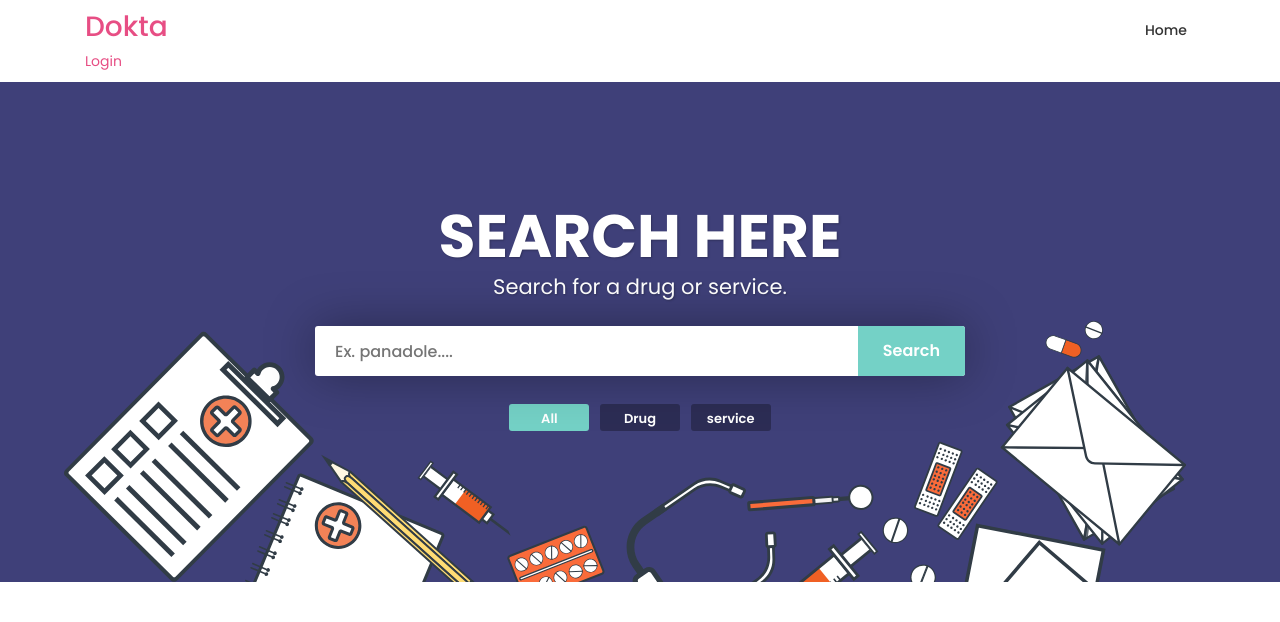
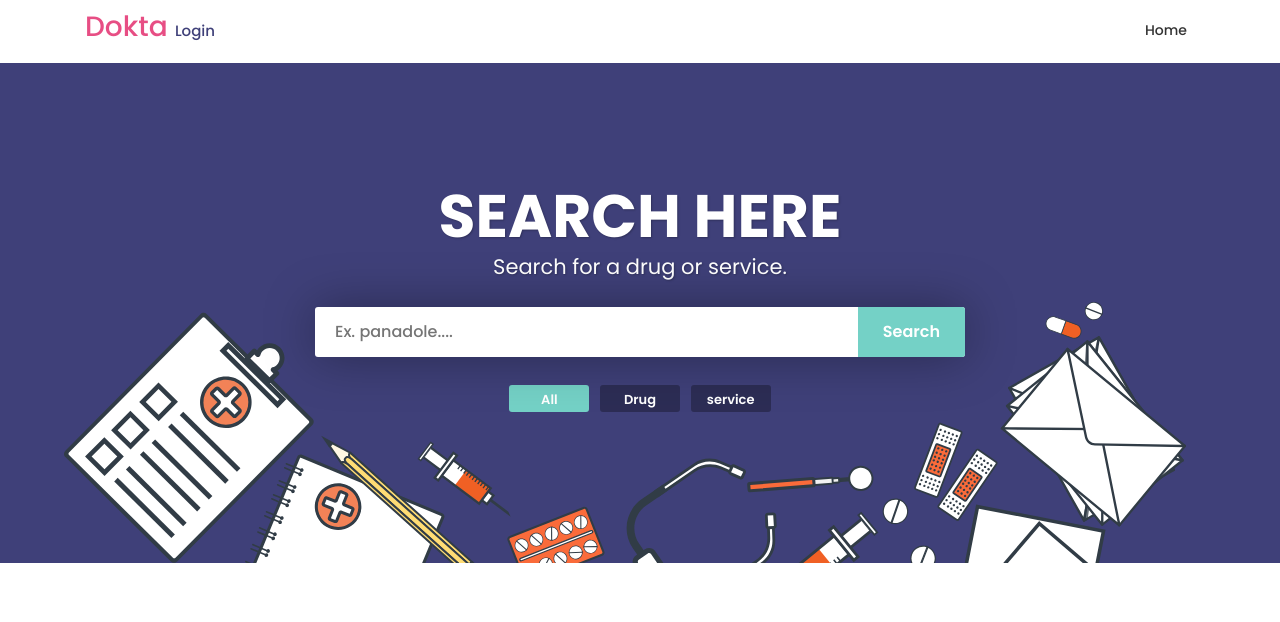
Before and after one commit to edmondsylar/dokta, a PHP site: page / in a window 1280 px wide. Shown: the top 622 px of the page. Run offline with PHP 8.4, Linux system fonts and the light colour scheme.

Commit message:
fixed login button view

```diff
--- a/includes/header.php
+++ b/includes/header.php
@@ -2,8 +2,11 @@
   <div class="container">
     <div class="row">
       <div class="col-lg-3 col-6">
-          <h3><a href="index.php" title="Dokta">Dokta</a></h3>
-        <a href="./admin/"  >Login</a>
+          <h3><a href="index.php" title="Dokta">Dokta</a>
+            <span>
+            <a style="font-size: 15px; color: #3F4079;" href="./admin/"  >Login</a>
+          </span>
+      </h3>
       </div>
       <nav class="col-lg-9 col-6">
         <!-- <a class="cmn-toggle-switch cmn-toggle-switch__htx open_close" href="#0"><span>Menu mobile</span></a> -->
```
